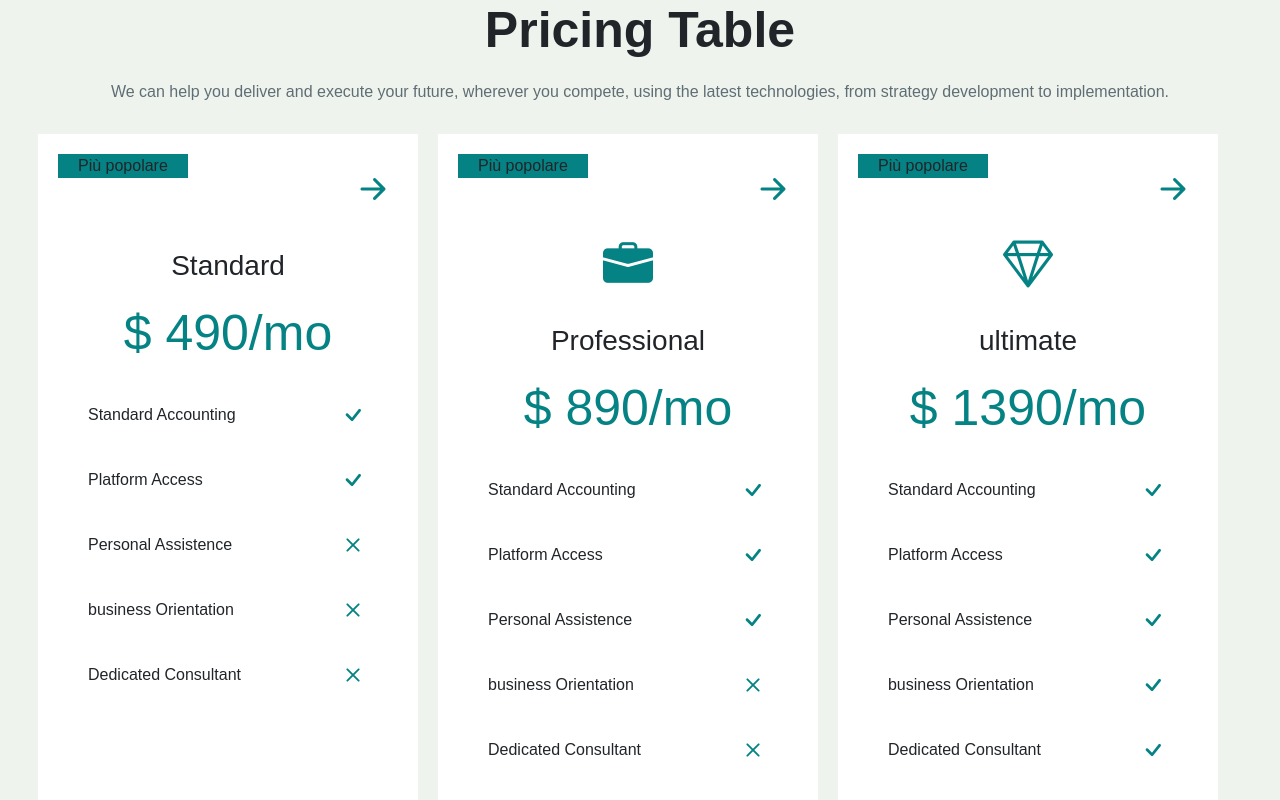
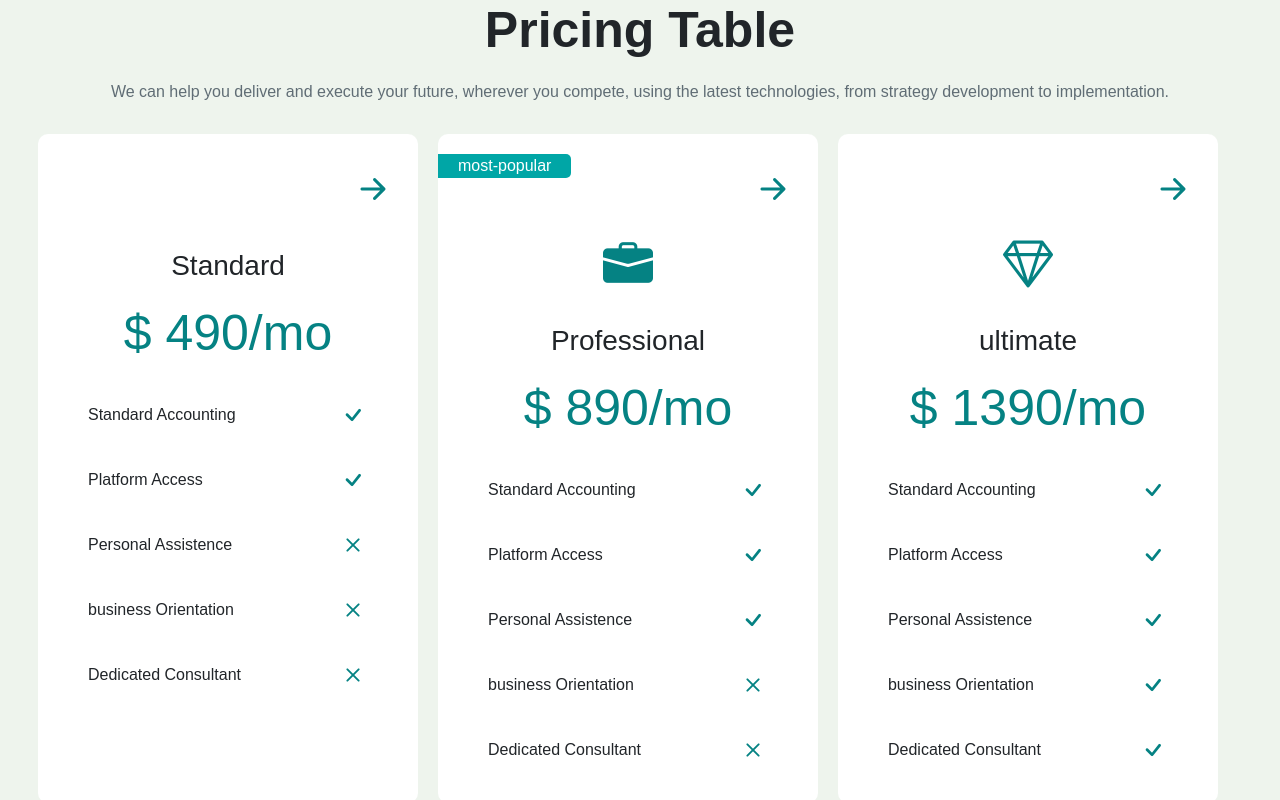
Before and after one commit to nicolaceccagnoli/proj-html-vuejs, a Vue app: page /services in a window 1280 px wide. Shown: the part 2340-3140 px from the top of the page. Built offline with nearby package versions, Linux system fonts and the light colour scheme; some icons are missing.

Commit message:
fix img & add style card3

```diff
--- a/src/components/AppHeader.vue
+++ b/src/components/AppHeader.vue
@@ -369,7 +369,7 @@ import { store } from '../store';
 .bi-search, .bi-handbag {
     color: #BEC1CE;
 } :hover {
-        color:$color-one;
+        color:white;
     }
 .container-logo {
     width: 150px;
@@ -390,6 +390,7 @@ nav {
         text-decoration: none;
         color: #BEC1CE;
     }
+
 }
 
 #button-header {
--- a/src/pages/ServicesPage.vue
+++ b/src/pages/ServicesPage.vue
@@ -86,6 +86,7 @@
                     title:'Professional',
                     price:'$ 890/mo',
                     icon: `bi bi-briefcase-fill`,
+                    popular: `most-popular`,
                     list: [{
                         option:'Standard Accounting',
                         check: 'bi bi-check'
@@ -281,7 +282,7 @@
 
                         <div class="container-up d-flex justify-content-between">
                             <div>
-                                <p id="most-popular">Più popolare</p>
+                                <p class="most-popular"> {{ card3.popular }}</p>
                             </div>
                             <div>
                                 <i class="bi bi-arrow-right-short"></i>
@@ -483,6 +484,7 @@
     background-color: white;
     padding: 20px;
     margin: 10px;
+    border-radius: 10px;
 }
 
 .container-card3 {
@@ -510,11 +512,6 @@
         color: $color-two;
     }
 
-    #most-popular {
-    padding-left: 20px;
-    padding-right: 20px;
-    background-color: $color-one;
-    }
     .padding-bottom {
         padding-bottom: 20px;
     }
@@ -542,5 +539,13 @@
     font-size: 50px;
 }
 
+.most-popular {
+    margin-left: -20px;
+    padding-left: 20px;
+    padding-right: 20px;
+    background-color: #00A6A6;
+    color: white;
+    border-radius: 0px 5px 5px 0px;
+    }
 
 </style>
```
Also changed, not shown: public/logo.png.
